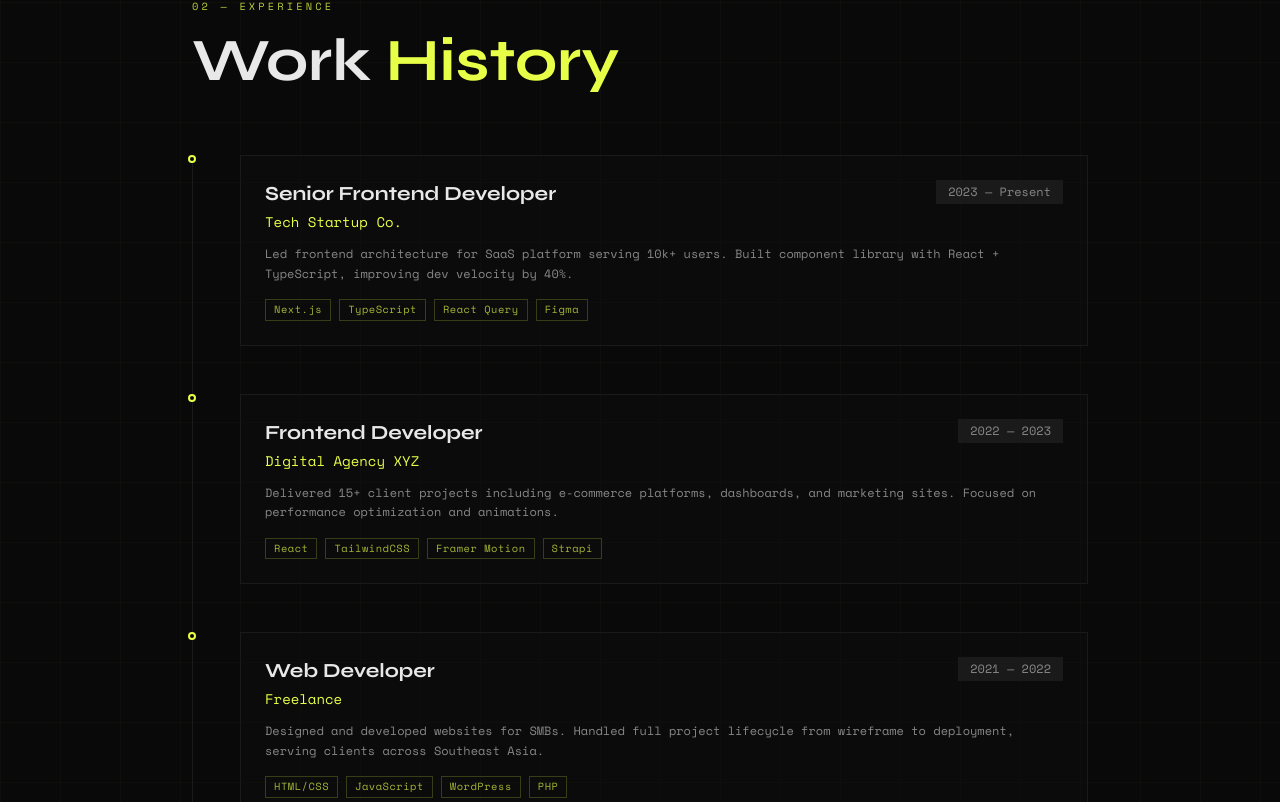
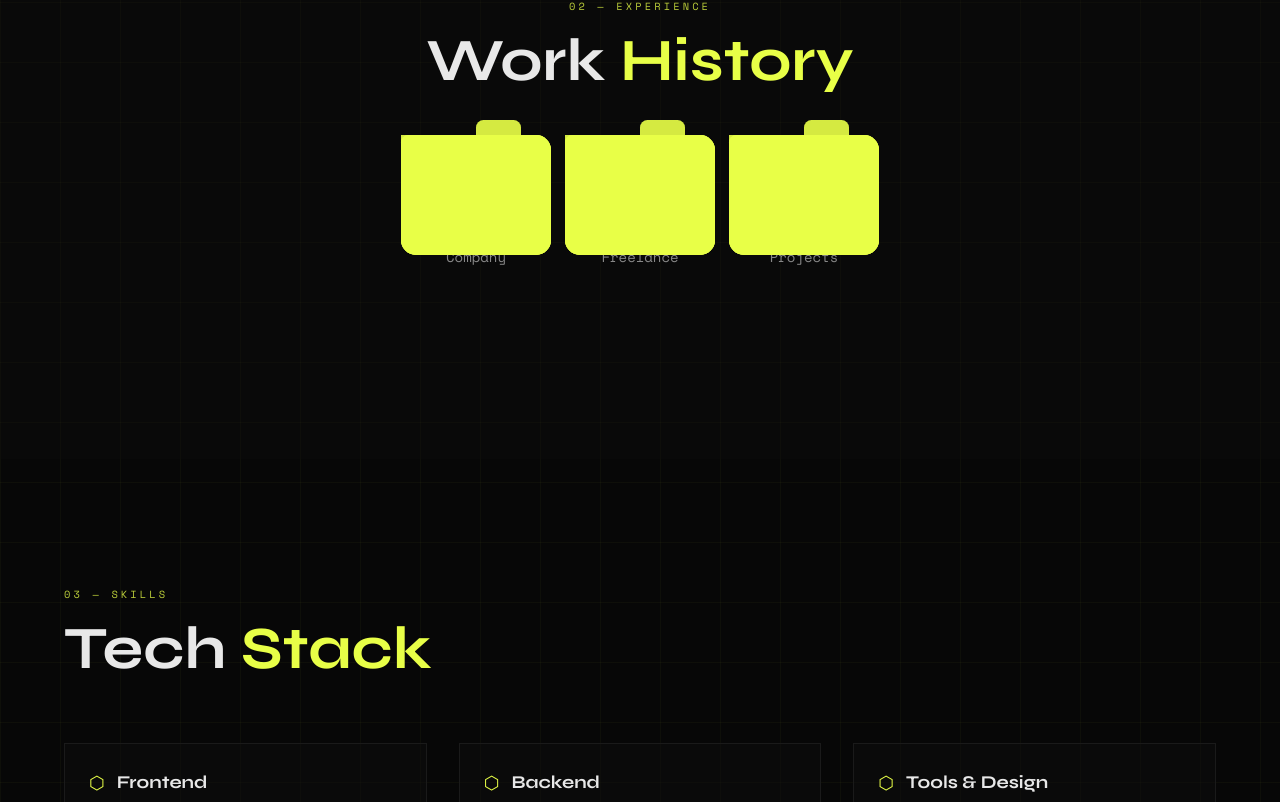
Before and after one commit to ahmadshowi/porto-showi, a Next.js app: page / in a window 1280 px wide. Shown: the part 1798-2600 px from the top of the page. Built offline with nearby package versions, Linux system fonts and the light colour scheme.

Commit message:
update Experience

```diff
--- a/components/Experience.tsx
+++ b/components/Experience.tsx
@@ -1,105 +1,130 @@
 'use client'
-import { motion } from 'framer-motion'
+
+import { useState } from 'react'
+import Folder from '@/components/Folder'
 import { RevealUp } from './RevealUp'
-import { useInView } from 'react-intersection-observer'
 
-const experiences = [
+const folders = [
   {
-    company: 'Tech Startup Co.',
-    role: 'Senior Frontend Developer',
-    period: '2023 — Present',
-    desc: 'Led frontend architecture for SaaS platform serving 10k+ users. Built component library with React + TypeScript, improving dev velocity by 40%.',
-    tags: ['Next.js', 'TypeScript', 'React Query', 'Figma'],
+    title: 'Company',
+    items: [
+      {
+        title: 'Tech Startup',
+        period: '2023 — Present',
+        image: '/images/project1.webp',
+        desc: 'Build SaaS platform with React & Next.js'
+      },
+      {
+        title: 'Corporate App',
+        period: '2022',
+        image: '/images/project2.webp',
+        desc: 'Dashboard internal company'
+      }
+    ]
   },
   {
-    company: 'Digital Agency XYZ',
-    role: 'Frontend Developer',
-    period: '2022 — 2023',
-    desc: 'Delivered 15+ client projects including e-commerce platforms, dashboards, and marketing sites. Focused on performance optimization and animations.',
-    tags: ['React', 'TailwindCSS', 'Framer Motion', 'Strapi'],
+    title: 'Freelance',
+    items: [
+      {
+        title: 'Landing Page',
+        period: '2023',
+        image: '/images/project3.webp',
+        desc: 'Modern UI landing page'
+      }
+    ]
   },
   {
-    company: 'Freelance',
-    role: 'Web Developer',
-    period: '2021 — 2022',
-    desc: 'Designed and developed websites for SMBs. Handled full project lifecycle from wireframe to deployment, serving clients across Southeast Asia.',
-    tags: ['HTML/CSS', 'JavaScript', 'WordPress', 'PHP'],
-  },
+    title: 'Projects',
+    items: [
+      {
+        title: 'Portfolio',
+        period: '2024',
+        image: '/images/project4.webp',
+        desc: 'Personal website'
+      },
+      {
+        title: 'E-Commerce',
+        period: '2023',
+        image: '/images/project5.webp',
+        desc: 'Fullstack shop app'
+      }
+    ]
+  }
 ]
 
-function ExperienceCard({ exp, index }: { exp: typeof experiences[0]; index: number }) {
-  const { ref, inView } = useInView({ threshold: 0.2, triggerOnce: true })
+export default function Experience() {
+  const [activeFolder, setActiveFolder] = useState<number | null>(null)
 
   return (
-    <motion.div
-      ref={ref}
-      className="relative pl-8 pb-12 last:pb-0"
-      initial={{ opacity: 0, x: -20 }}
-      animate={inView ? { opacity: 1, x: 0 } : {}}
-      transition={{ duration: 0.6, delay: index * 0.15, ease: [0.25, 0.46, 0.45, 0.94] }}
-    >
-      {/* Timeline line */}
-      <div className="absolute left-0 top-0 bottom-0 w-px bg-border" />
+    <section id="experience" className="py-32 px-6 bg-surface/30">
+      <div className="max-w-5xl mx-auto text-center">
 
-      {/* Timeline dot */}
-      <motion.div
-        className="absolute left-[-4px] top-0 w-2 h-2 rounded-full border-2 border-accent bg-bg"
-        animate={inView ? { scale: [0, 1.3, 1] } : {}}
-        transition={{ delay: index * 0.15 + 0.3, duration: 0.4 }}
-      />
-
-      {/* Card */}
-      <motion.div
-        className="group border border-border bg-surface/50 p-6 hover:border-accent/40 transition-all duration-300 ml-4"
-        whileHover={{ x: 4 }}
-      >
-        <div className="flex flex-wrap items-start justify-between gap-2 mb-3">
-          <div>
-            <h3 className="display-font text-xl font-bold text-text group-hover:text-accent transition-colors">
-              {exp.role}
-            </h3>
-            <p className="font-mono text-sm text-accent mt-1">{exp.company}</p>
-          </div>
-          <span className="font-mono text-xs text-text-dim bg-border px-3 py-1 shrink-0">
-            {exp.period}
-          </span>
-        </div>
-
-        <p className="font-mono text-xs text-text-dim leading-relaxed mb-4">{exp.desc}</p>
-
-        <div className="flex flex-wrap gap-2">
-          {exp.tags.map(tag => (
-            <span
-              key={tag}
-              className="font-mono text-[0.65rem] tracking-wider text-accent/70 border border-accent/20 px-2 py-0.5"
-            >
-              {tag}
-            </span>
-          ))}
-        </div>
-      </motion.div>
-    </motion.div>
-  )
-}
-
-export default function Experience() {
-  return (
-    <section id="experience" className="py-32 px-6 bg-surface/30">
-      <div className="max-w-4xl mx-auto">
         <RevealUp>
           <p className="section-label mb-4">02 — Experience</p>
         </RevealUp>
+
         <RevealUp delay={0.1}>
           <h2 className="display-font text-5xl md:text-6xl font-bold text-text mb-16">
             Work <span className="text-accent">History</span>
           </h2>
         </RevealUp>
 
-        <div>
-          {experiences.map((exp, i) => (
-            <ExperienceCard key={i} exp={exp} index={i} />
+        {/* FOLDERS */}
+        <div className="flex justify-center gap-16 flex-wrap mb-16">
+          {folders.map((folder, i) => (
+            <div key={i}>
+              <Folder
+                size={1.5}
+                color="#e8ff47"
+                items={[
+                  <span key="1">{folder.title}</span>,
+                  <span key="2">{folder.items.length} items</span>,
+                  <span key="3">Open</span>
+                ]}
+                onClick={() => setActiveFolder(i)}
+              />
+
+              <p className="mt-3 text-sm text-text-dim">
+                {folder.title}
+              </p>
+            </div>
           ))}
         </div>
+
+        {/* PANEL */}
+        {activeFolder !== null && (
+          <div className="max-w-4xl mx-auto border border-border p-6 bg-surface/50">
+
+            <h3 className="text-xl font-bold text-accent mb-6">
+              {folders[activeFolder].title}
+            </h3>
+
+            <div className="max-h-[400px] overflow-y-auto space-y-6 pr-2">
+
+              {folders[activeFolder].items.map((item, i) => (
+                <div key={i} className="flex gap-4 border border-border p-4">
+
+                  {/* IMAGE */}
+                  <img
+                    src={item.image}
+                    alt={item.title}
+                    className="w-24 h-24 object-cover border border-border"
+                  />
+
+                  {/* TEXT */}
+                  <div className="text-left">
+                    <h4 className="font-bold text-text">{item.title}</h4>
+                    <p className="text-xs text-accent">{item.period}</p>
+                    <p className="text-sm text-text-dim mt-2">{item.desc}</p>
+                  </div>
+
+                </div>
+              ))}
+
+            </div>
+          </div>
+        )}
+
       </div>
     </section>
   )
--- /dev/null
+++ b/components/Folder.css
@@ -0,0 +1,92 @@
+.folder {
+  transition: all 0.2s ease-in;
+  cursor: pointer;
+}
+
+.folder:hover {
+  transform: translateY(-8px);
+}
+
+.folder:hover .paper {
+  transform: translate(-50%, 0%);
+}
+
+.folder:hover .folder__front {
+  transform: skew(15deg) scaleY(0.6);
+}
+
+.folder:hover .right {
+  transform: skew(-15deg) scaleY(0.6);
+}
+
+.folder.open {
+  transform: translateY(-8px);
+}
+
+.folder.open .paper:nth-child(1) {
+  transform: translate(-120%, -70%) rotate(-15deg);
+}
+
+.folder.open .paper:nth-child(2) {
+  transform: translate(10%, -70%) rotate(15deg);
+}
+
+.folder.open .paper:nth-child(3) {
+  transform: translate(-50%, -100%) rotate(5deg);
+}
+
+.folder__back {
+  position: relative;
+  width: 100px;
+  height: 80px;
+  background: var(--folder-back-color);
+  border-radius: 0 10px 10px 10px;
+}
+
+.folder__back::after {
+  content: '';
+  position: absolute;
+  bottom: 100%;
+  width: 30px;
+  height: 10px;
+  background: var(--folder-back-color);
+  border-radius: 5px 5px 0 0;
+}
+
+.paper {
+  position: absolute;
+  bottom: 10%;
+  left: 50%;
+  transform: translate(-50%, 10%);
+  width: 70%;
+  height: 80%;
+  background: white;
+  border-radius: 8px;
+  transition: all 0.3s ease;
+  display: flex;
+  align-items: center;
+  justify-content: center;
+  font-size: 10px;
+  text-align: center;
+  padding: 4px;
+}
+
+.paper:nth-child(2) {
+  width: 80%;
+  height: 70%;
+}
+
+.paper:nth-child(3) {
+  width: 90%;
+  height: 60%;
+}
+
+.folder__front {
+  position: absolute;
+  width: 100%;
+  height: 100%;
+  background: var(--folder-color);
+  border-radius: 5px 10px 10px 10px;
+  transform-origin: bottom;
+  transition: 0.3s;
+}
--- /dev/null
+++ b/components/Folder.tsx
@@ -0,0 +1,77 @@
+'use client'
+
+import { useState } from 'react'
+import './Folder.css'
+
+const darkenColor = (hex: string, percent: number) => {
+  let color = hex.startsWith('#') ? hex.slice(1) : hex
+
+  if (color.length === 3) {
+    color = color.split('').map(c => c + c).join('')
+  }
+
+  const num = parseInt(color, 16)
+  let r = (num >> 16) & 0xff
+  let g = (num >> 8) & 0xff
+  let b = num & 0xff
+
+  r = Math.floor(r * (1 - percent))
+  g = Math.floor(g * (1 - percent))
+  b = Math.floor(b * (1 - percent))
+
+  return `#${((1 << 24) + (r << 16) + (g << 8) + b)
+    .toString(16)
+    .slice(1)
+    .toUpperCase()}`
+}
+
+export default function Folder({
+  color = '#5227FF',
+  size = 1,
+  items = [],
+  className = '',
+  onClick
+}: {
+  color?: string
+  size?: number
+  items?: React.ReactNode[]
+  className?: string
+  onClick?: () => void
+}) {
+  const maxItems = 3
+  const papers = [...items].slice(0, maxItems)
+
+  while (papers.length < maxItems) papers.push(null)
+
+  const [open, setOpen] = useState(false)
+
+  const folderBackColor = darkenColor(color, 0.08)
+
+  const folderStyle = {
+    '--folder-color': color,
+    '--folder-back-color': folderBackColor
+  } as React.CSSProperties
+
+  return (
+    <div style={{ transform: `scale(${size})` }} className={className}>
+      <div
+        className={`folder ${open ? 'open' : ''}`}
+        style={folderStyle}
+        onClick={() => {
+          setOpen(!open)
+          onClick?.()
+        }}
+      >
+        <div className="folder__back">
+          {papers.map((item, i) => (
+            <div key={i} className={`paper paper-${i + 1}`}>
+              {item}
+            </div>
+          ))}
+          <div className="folder__front" />
+          <div className="folder__front right" />
+        </div>
+      </div>
+    </div>
+  )
+}
```
